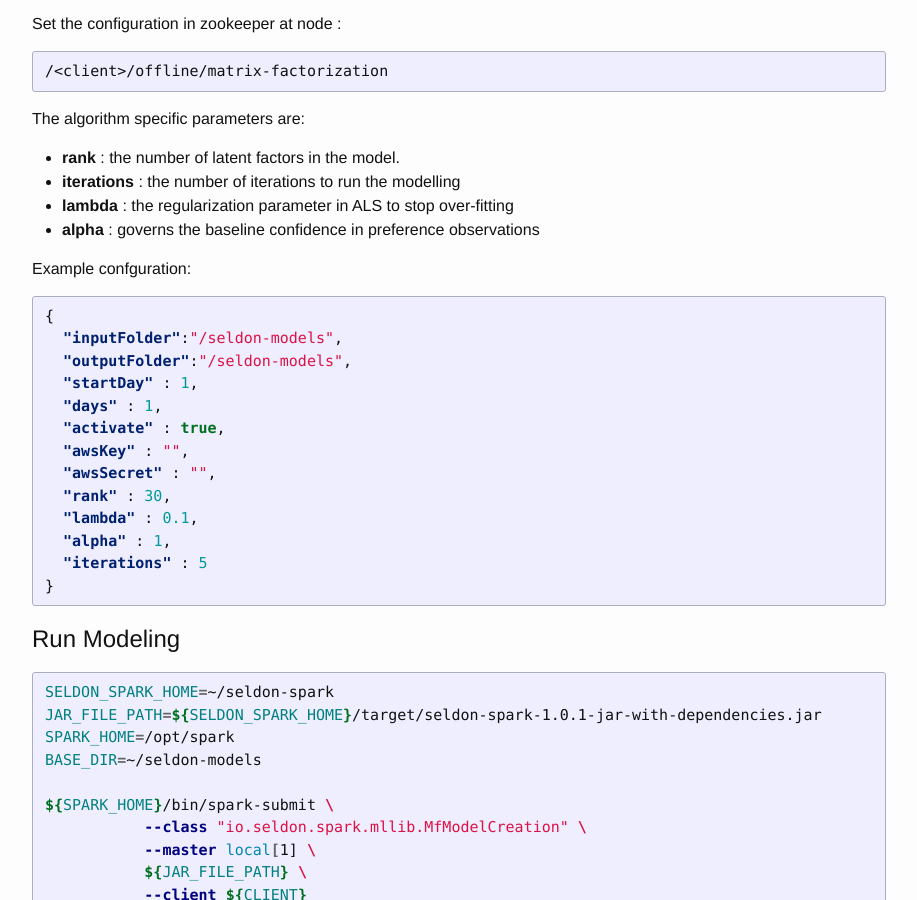
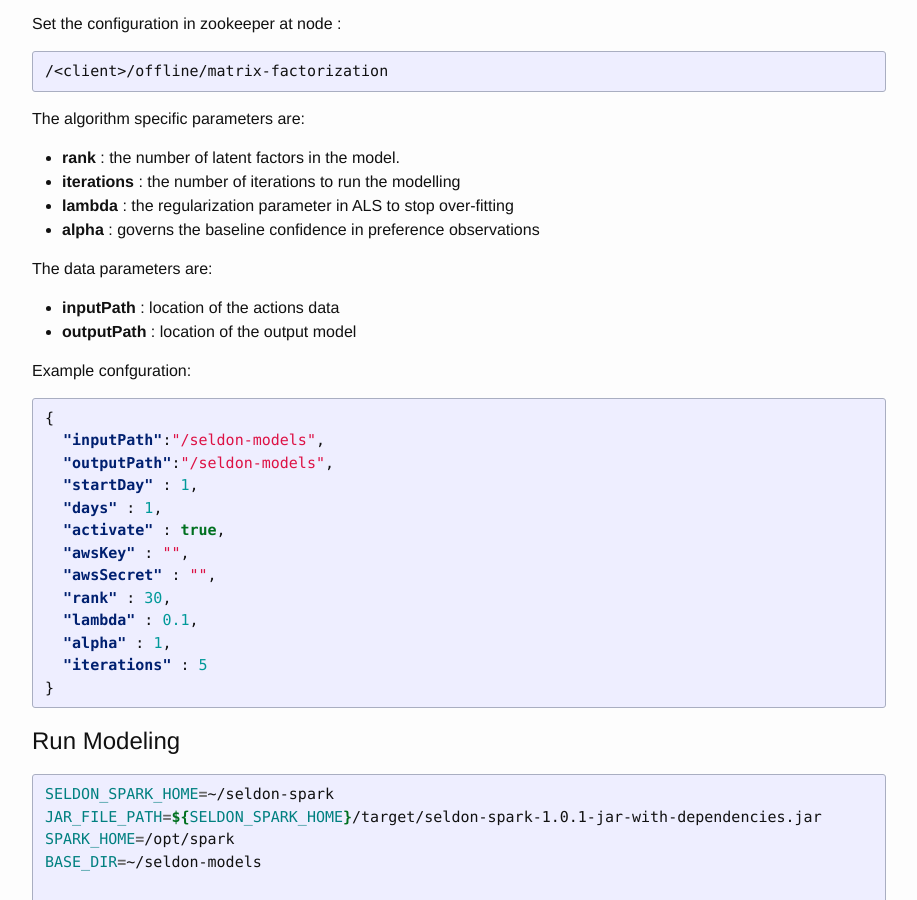
Before and after one commit to SeldonIO/seldonio.github.com, a Jekyll site: the page built from spark-models.md, in a window 1280 px wide and 900 px high, scrolled down 2131 px. Shown: the whole window, without its empty margins (181-1098 px from the left). Built offline with Jekyll 4.4.1, drawn with Linux system fonts in a browser that asks for light colours.

Commit message:
Fixed input/output param names to match code and added detail.

```diff
--- a/spark-models.md
+++ b/spark-models.md
@@ -102,12 +102,17 @@ The algorithm specific parameters are:
  * **lambda** :  the regularization parameter in ALS to stop over-fitting
  * **alpha** : governs the baseline confidence in preference observations
 
+The data parameters are:
+
+ * **inputPath** : location of the actions data
+ * **outputPath** : location of the output model
+
 Example confguration:
 
 {% highlight json %}
 {
-  "inputFolder":"/seldon-models",
-  "outputFolder":"/seldon-models",
+  "inputPath":"/seldon-models",
+  "outputPath":"/seldon-models",
   "startDay" : 1,
   "days" : 1,
   "activate" : true,
```
